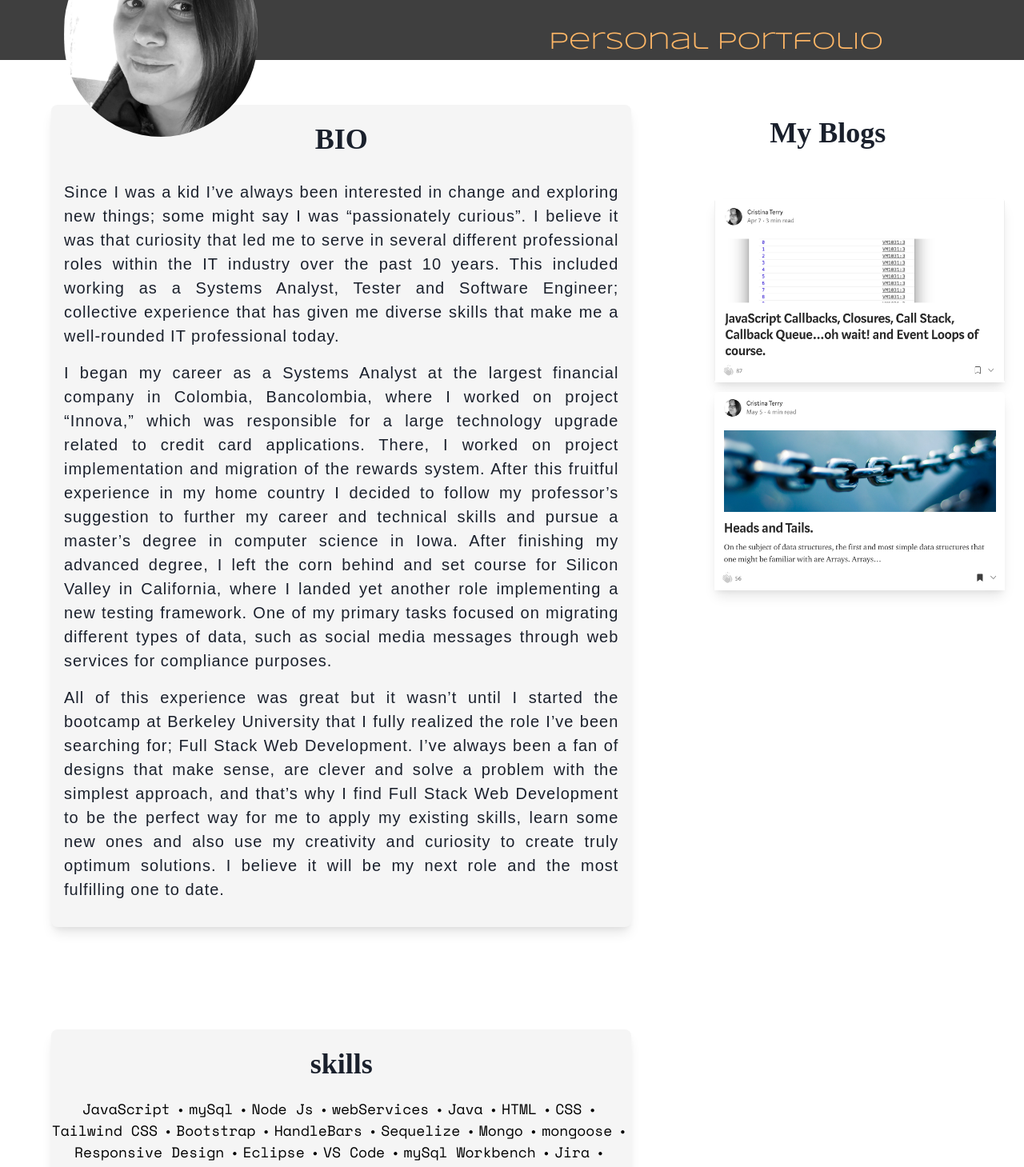
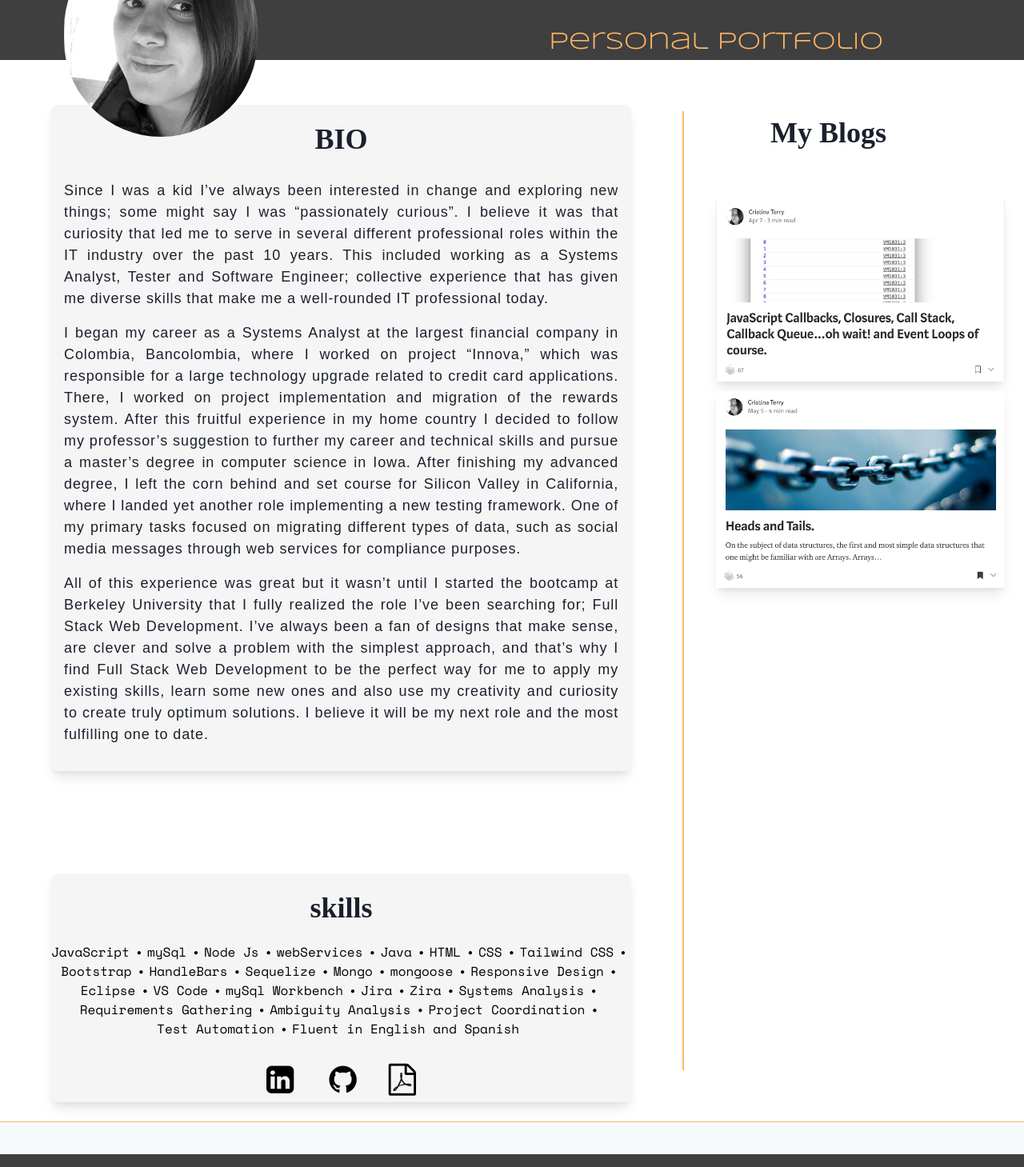
Before and after one commit to dcristinaterry/portfolio, a React (Create React App) app: page / in a window 1280 px wide. Shown: the part 400-1859 px from the top of the page at 80% size. Built offline with nearby package versions, Linux system fonts and the light colour scheme; a web font is replaced by a local one.

Commit message:
adjust font-size

```diff
--- a/src/components/bio/Bio.js
+++ b/src/components/bio/Bio.js
@@ -10,7 +10,7 @@ const Bio = () => {
             <div id="section2" className="rounded-lg -mt-10 shadow-lg bg-white-101 sm:mb-6 mb-4 shadow-lg pb-4 px-4">
 
                 <h1 className="text-gray-900 font-megrim text-4xl font-extrabold text-center pt-4 pb-6">BIO</h1>
-                <div className="font-electro tracking-wider sm:text-xl md:text-xl text-gray-900 text-justify">
+                <div className="font-electro tracking-wider sm:text-lg md:text-lg text-gray-900 text-justify">
                     <p className="pb-4 ">Since I was a kid I’ve always been interested in change and exploring new things; some might say I was “passionately curious”. I believe it was that curiosity that led me to serve in several different professional roles within the IT industry over the past 10 years. This included working as a Systems Analyst, Tester and Software Engineer; collective experience that has given me diverse skills that make me a well-rounded IT professional today. </p>
                     <p className="pb-4 ">I began my career as a Systems Analyst at the largest financial company in Colombia, Bancolombia, where I worked on project “Innova,” which was responsible for a large technology upgrade related to credit card applications. There, I worked on project implementation and migration of the rewards system.  After this fruitful experience in my home country I decided to follow my professor’s suggestion to further my career and technical skills and pursue a master’s degree in computer science in Iowa. After finishing my advanced degree, I left the corn behind and set course for Silicon Valley in California, where I landed yet another role implementing a new testing framework. One of my primary tasks focused on migrating different types of data,  such as social media messages through web services for compliance purposes. </p>
                     <p className="pb-4 ">All of this experience was great but it wasn’t until I started the bootcamp at Berkeley University that I fully realized the role I’ve been searching for; Full Stack Web Development. I’ve always been a fan of designs that make sense, are clever and solve a problem with the simplest approach, and that’s why I find Full Stack Web Development to be the perfect way for me to apply my existing skills, learn some new ones and also use my creativity and curiosity to create truly optimum solutions. I believe it will be my next role and the most fulfilling one to date.</p>
--- a/src/components/mainRight/Blogs.js
+++ b/src/components/mainRight/Blogs.js
@@ -2,7 +2,7 @@ import React from "react"
 
 const Blogs = () => {
     return (
-        <section className="md:w-1/3  border-l-1 border-orange-920 m-16" >
+        <section className="md:w-1/3  border-l-2 border-orange-920 m-16" >
             <h2 className="text-gray-900 font-megrim text-4xl text-center font-extrabold pb-4 "  > My Blogs</h2>
 
             <div className="container md:m-10">
--- a/src/components/skillsSection/Skills.js
+++ b/src/components/skillsSection/Skills.js
@@ -13,7 +13,7 @@ const Skills = () => {
 
                     <h2 className="text-gray-900 font-megrim text-4xl text-center  font-extrabold pb-4" >skills</h2>
 
-                    <div className="text-center text-lg font-spaceMono pb-4" >
+                    <div className="text-center text-base font-spaceMono pb-4" >
 
                         {skillsArr.map((item, index) => (
 
```
